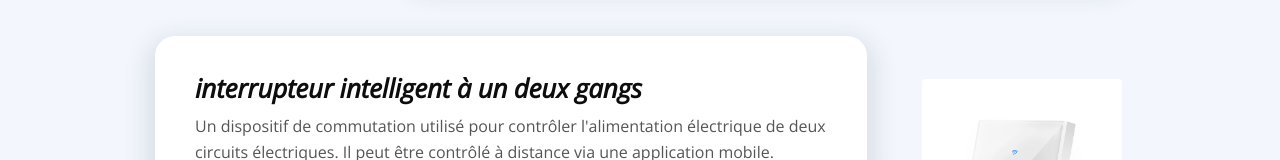
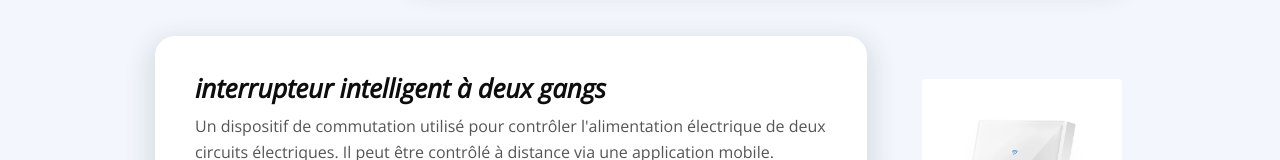
Before and after one commit to soukainader/testphp, a plain HTML site: page produit-interupteur.html in a window 1280 px wide. Shown: the part 740-900 px from the top of the page. Drawn offline with nearby package versions, Linux system fonts and the light colour scheme.

Commit message:
feat : fix code

```diff
--- a/produit-interupteur.html
+++ b/produit-interupteur.html
@@ -147,7 +147,7 @@
                   <div class="tm-timeline-item-inner">
                       <div class="tm-timeline-description-wrap">
                           <div class="tm-bg-dark tm-timeline-description">
-                            <h3 class="tm-text tm-font-400"><strong><em>interrupteur intelligent à un deux gangs</em></strong></h3>
+                            <h3 class="tm-text tm-font-400"><strong><em>interrupteur intelligent à deux gangs</em></strong></h3>
                               <p>Un dispositif de commutation utilisé pour contrôler l'alimentation électrique de deux circuits électriques. Il peut être contrôlé à distance via une application mobile.</p>
                               <div class="text-product">
                                 <ul class="list-unstyled li-space-lg indent">
```
